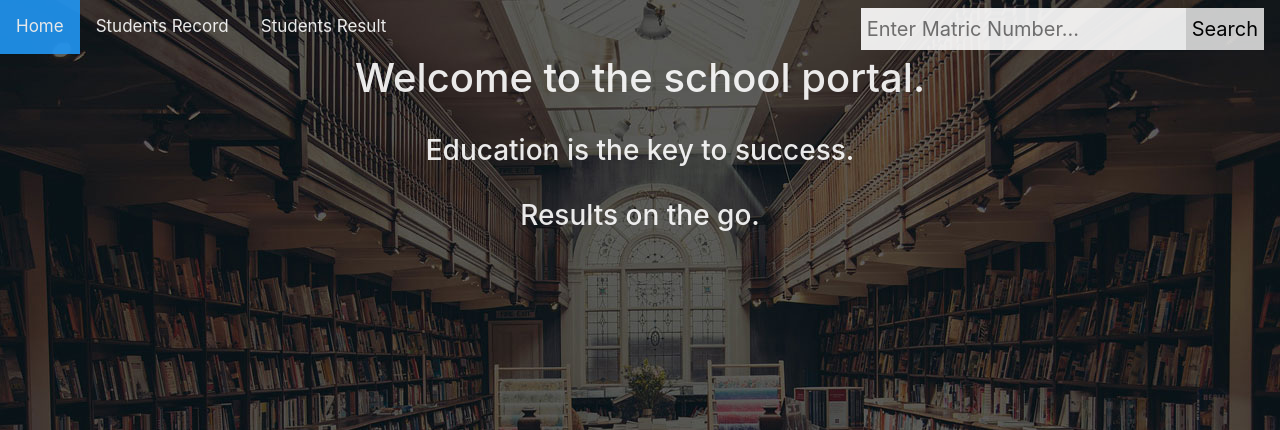
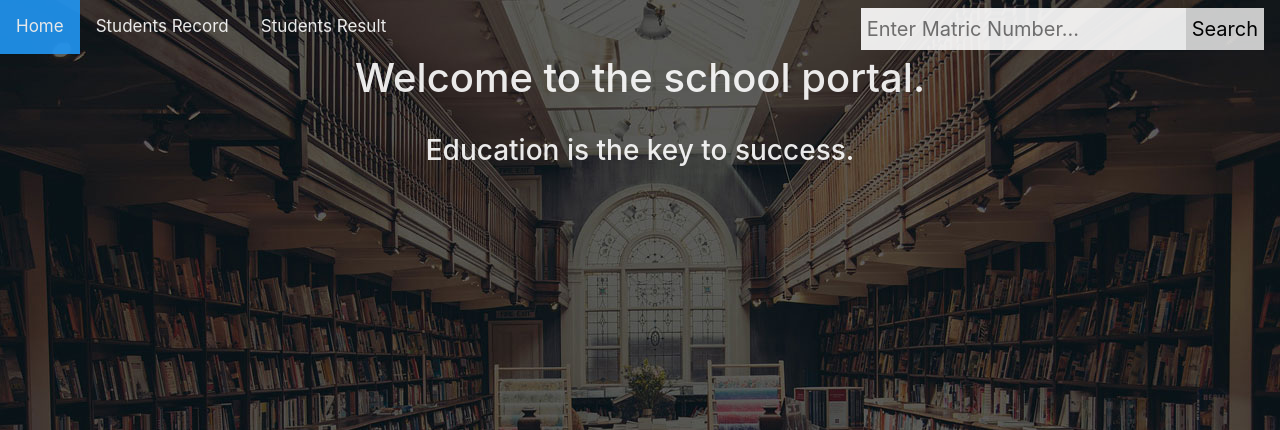
Before and after one commit to a-bobade/school-portal, a Django app: page / in a window 1280 px wide. Shown: the top 430 px of the page. Run offline with Django 3.2, Linux system fonts and the light colour scheme; some libraries are stand-ins or nearby versions.

Commit message:
Update index.html

```diff
--- a/templates/index.html
+++ b/templates/index.html
@@ -23,7 +23,6 @@
 <div style="text-align: center">
     <h1>Welcome to the school portal.</h1><br>
     <h3>Education is the key to success.</h3><br>
-    <h3>Results on the go.</h3>
 </div>
 
 {% endblock %}
```
